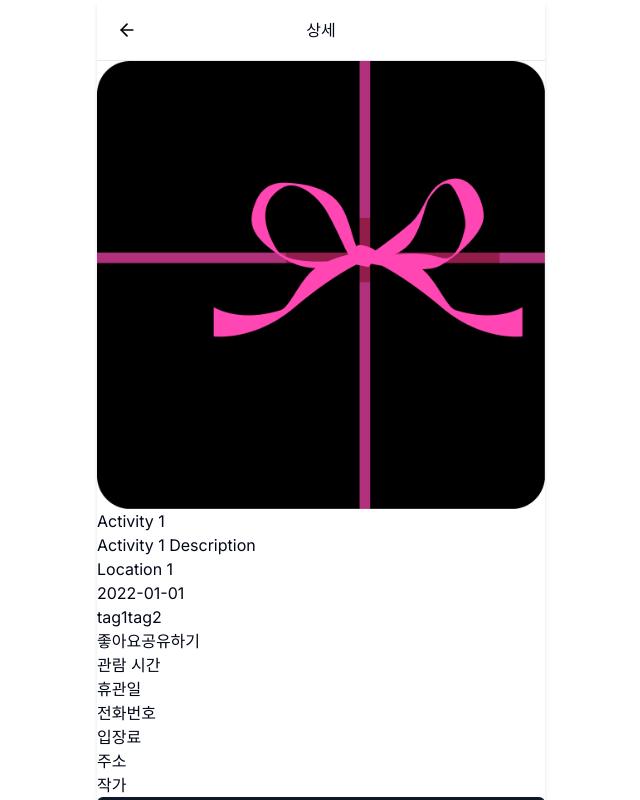
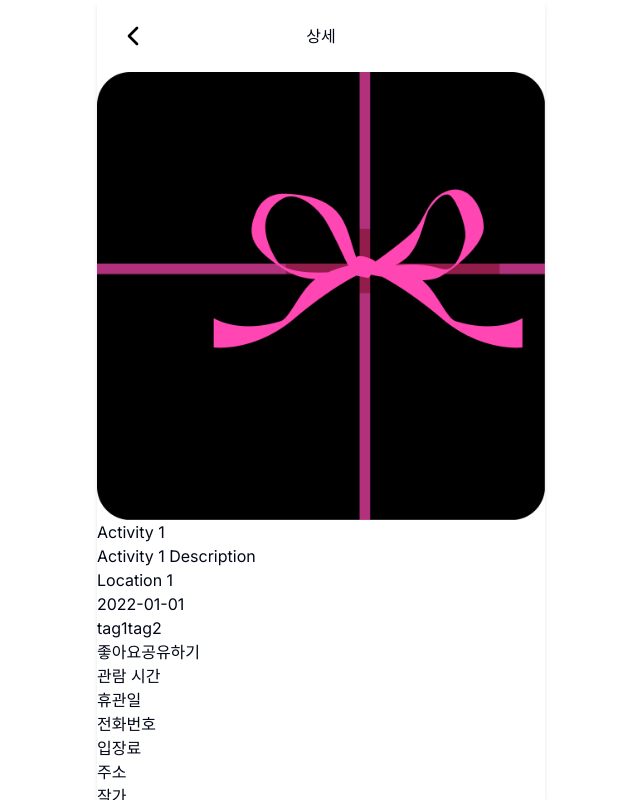
Before and after one commit to poten-moharu/moharu-frontend, a Next.js app: page /activities/1 in a window 1280 px wide. Shown: the whole page, without its empty margins (319-959 px from the left). Built offline with nearby package versions, Linux system fonts and the light colour scheme.

Commit message:
***Header UI 수정

```diff
--- a/src/app/_components/header/sub-header.tsx
+++ b/src/app/_components/header/sub-header.tsx
@@ -4,20 +4,20 @@ import Image from 'next/image';
 import { useRouter } from 'next/navigation';
 
 interface SubHeaderProps {
-  title: string;
+  title?: string;
 }
 
 const SubHeader: React.FC<SubHeaderProps> = ({ title }) => {
   const router = useRouter();
 
   return (
-    <header className="sticky top-0 z-50 flex h-20 items-center border-b bg-white p-5">
+    <header className="sticky top-0 z-50 flex h-20 items-center bg-white p-5">
       <button onClick={() => router.back()}>
         <Image
-          src="/images/icons/arrow-left.svg"
+          src="/images/icons/chevron-left.svg"
           alt="logo"
-          width={20}
-          height={20}
+          width={32}
+          height={32}
         />
       </button>
       <span className="absolute left-1/2 -translate-x-1/2">{title}</span>
```
